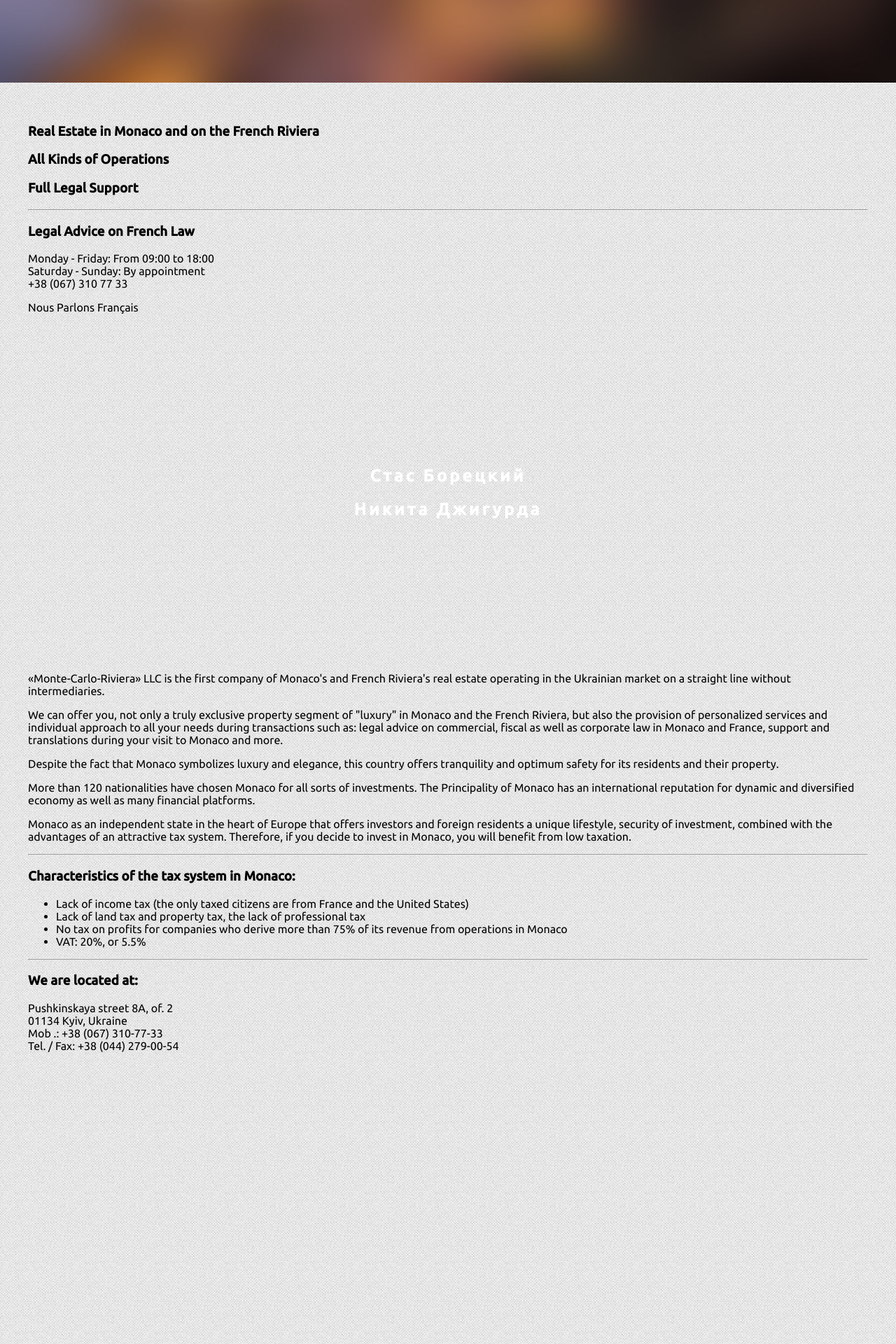
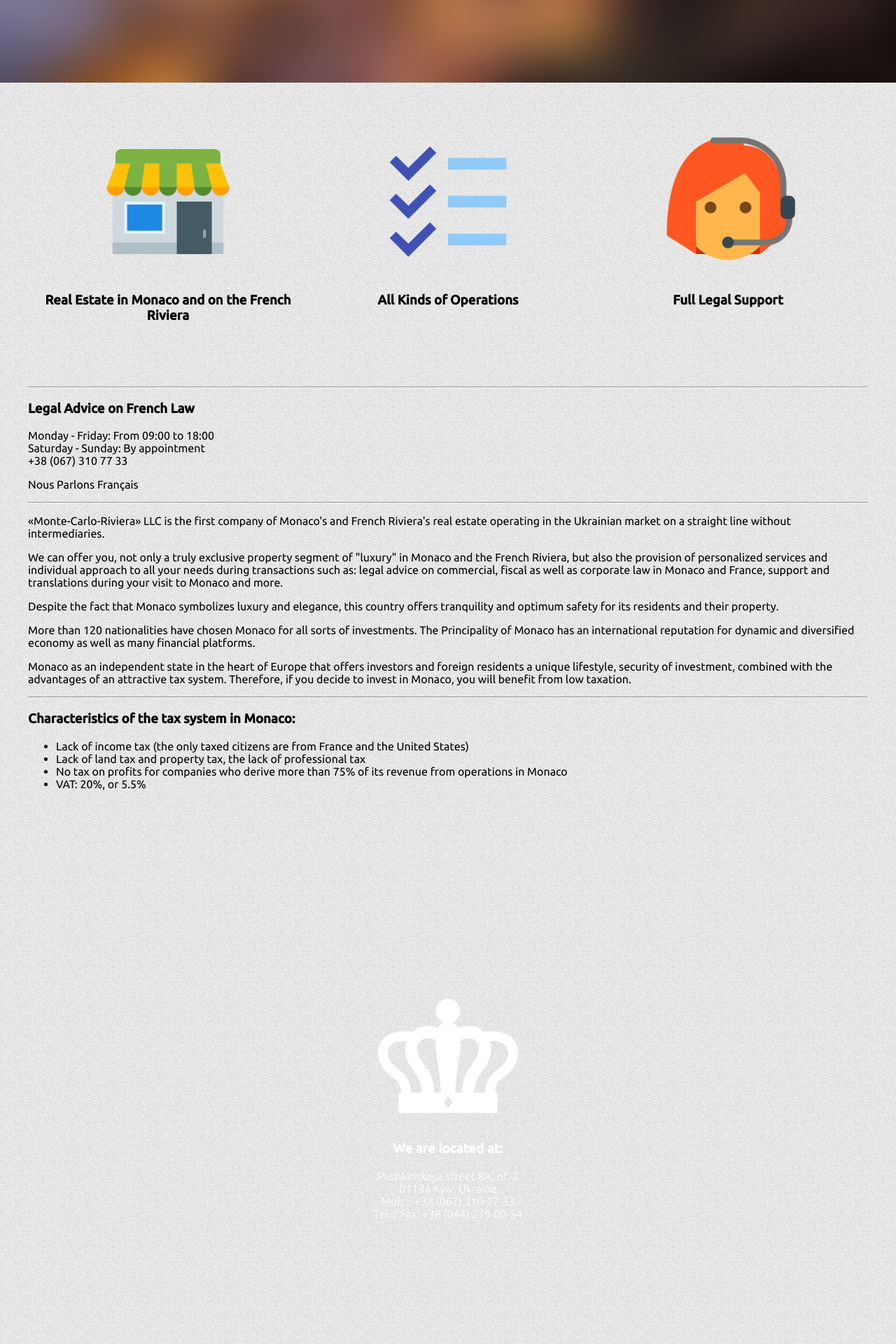
Before and after one commit to monte-carlo-riviera/monte-carlo, a Jekyll site: the page built from _posts/en/0001-01-01-index.md, in a window 1280 px wide. Shown: the part 782-2702 px from the top of the page at 70% size. Built offline with Jekyll 4.4.1, drawn with Linux system fonts in a browser that asks for light colours.

Commit message:
add icons, move parallax2 down

```diff
--- a/_config.yml
+++ b/_config.yml
@@ -4,7 +4,7 @@
 permalink: pretty
 
 host: 0.0.0.0
-port: 7013
+port: 7014
 
 exclude: ['README.md']
 
--- a/_includes/index.html
+++ b/_includes/index.html
@@ -18,23 +18,27 @@
 
 <main>
     <div class="well">
-        <h3>{{ site.data.l10n.t[page.lang].Slogan1 }}</h3>
-        <h3>{{ site.data.l10n.t[page.lang].Slogan2 }}</h3>
-        <h3>{{ site.data.l10n.t[page.lang].Slogan3 }}</h3>
+
+        <div class="slogan-wrap">
+            <div class="slogan-item">
+                <img src="{{ site.baseurl }}/assets/img/slogan/slogan1.png" alt="...">
+                <h3>{{ site.data.l10n.t[page.lang].Slogan1 }}</h3>
+            </div>
+            <div class="slogan-item">
+                <img src="{{ site.baseurl }}/assets/img/slogan/slogan2.png" alt="...">
+                <h3>{{ site.data.l10n.t[page.lang].Slogan2 }}</h3>
+            </div>
+            <div class="slogan-item">
+                <img src="{{ site.baseurl }}/assets/img/slogan/slogan3.png" alt="...">
+                <h3>{{ site.data.l10n.t[page.lang].Slogan3 }}</h3>
+            </div>
+        </div>
+
         <hr>
         <h3>{{ site.data.l10n.t[page.lang].Slogan4 }}</h3>
         <div>{{ site.data.l10n.t[page.lang].WorkTime }}</div>
         <p>{{ site.data.l10n.t[page.lang].WeSpeek }}</p>
-    </div>
-
-    <div class="parallax-window" data-parallax="scroll" data-image-src="{{ site.baseurl }}/assets/img/photo02-blurred.jpg">
-        <hgroup>
-            <h2>Стас Борецкий</h2>
-            <h2>Никита Джигурда</h2>
-        </hgroup>
-    </div>
-
-    <div class="well">
+        <hr>
         <p>{{ site.data.l10n.t[page.lang].About1 }}</p>
         <p>{{ site.data.l10n.t[page.lang].About2 }}</p>
         <p>{{ site.data.l10n.t[page.lang].About3 }}</p>
@@ -48,8 +52,14 @@
             <li>{{ site.data.l10n.t[page.lang].Li3 }}</li>
             <li>{{ site.data.l10n.t[page.lang].Li4 }}</li>
         </ul>
-        <hr>
-        <h3>{{ site.data.l10n.t[page.lang].WeLocated }}</h3>
-        <div>{{ site.data.l10n.t[page.lang].Contacts }}</div>
     </div>
+
+    <div class="parallax-window" data-parallax="scroll" data-image-src="{{ site.baseurl }}/assets/img/photo02-blurred.jpg">
+        <hgroup>
+            <img src="{{ site.baseurl }}/assets/img/monte-carlo-riviera-logo.png" alt="Monte Carlo Riviera Logo">
+            <h3>{{ site.data.l10n.t[page.lang].WeLocated }}</h3>
+            <div>{{ site.data.l10n.t[page.lang].Contacts }}</div>
+        </hgroup>
+    </div>
+
 </main>
--- a/assets/css/_parallax-window.scss
+++ b/assets/css/_parallax-window.scss
@@ -1,6 +1,6 @@
 .parallax-window {
     position: relative;
-    height: 400px;
+    height: 800px;
     background: transparent;
     overflow: hidden;
 
@@ -25,7 +25,7 @@
         width: 100%;
         color: #fff;
         font-weight: 300;
-        letter-spacing: 0.25em;
+        // letter-spacing: 0.25em;
         padding: 0 20px;
         margin: 0;
         box-sizing: border-box;
--- a/assets/css/_site.scss
+++ b/assets/css/_site.scss
@@ -119,3 +119,29 @@
         opacity: 0;
     }
 }
+
+/**
+* slogan
+* ----------------------------------------------------------------------------
+*/
+
+.slogan-wrap {
+    @include clearfix;
+    text-align: center;
+    margin: 30px 0;
+
+    .slogan-item {
+        float: left;
+        width: 33.3333333333333333%;
+
+        img {
+            display: block;
+            margin: 0 auto 30px;
+            width: 100%;
+            max-width: 200px;
+        }
+        h3 {
+            margin-bottom: 60px;
+        }
+    }
+}
```
Also changed, not shown: assets/img/slogan/slogan1.png (added), assets/img/slogan/slogan2.png (added), assets/img/slogan/slogan3.png (added).
